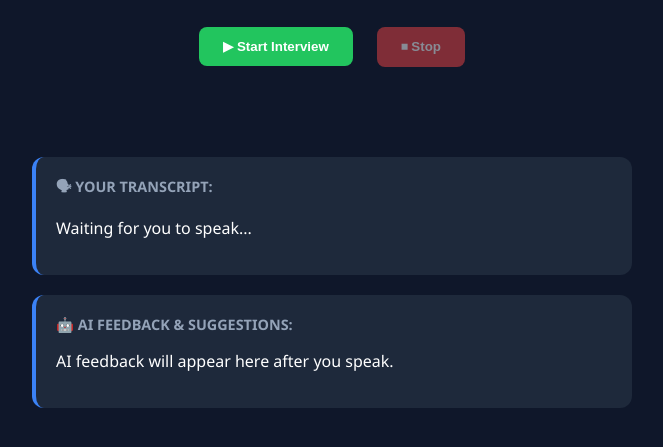
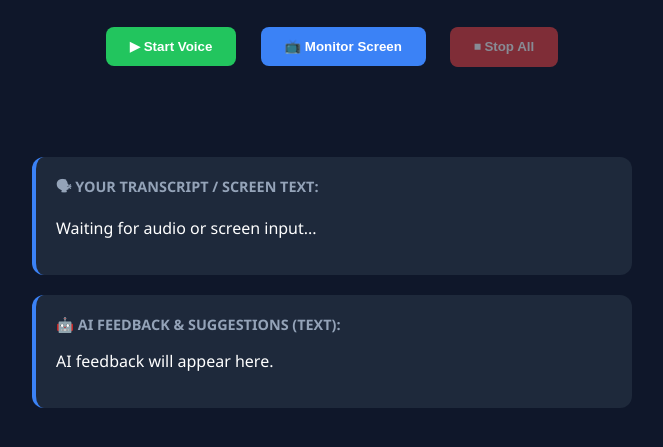
Before and after one commit to Dans3101/Danscom-Ai-interview-Assistant, a website: page index.html in a window 1280 px wide. Shown: the part 261-708 px from the top of the page, without its empty margins (308-971 px from the left). Drawn offline with Linux system fonts and the light colour scheme.

Commit message:
Update index.html

```diff
--- a/index.html
+++ b/index.html
@@ -2,7 +2,7 @@
 <html lang="en">
 <head>
   <meta charset="UTF-8">
-  <meta name="viewport" content="width=device-width, initial-scale=1.0">
+  <meta name="viewport" content="width=device-width, initial-scale=1.0, maximum-scale=1.0, user-scalable=no">
   <title>Danscom AI Interview Assistant</title>
   <link rel="stylesheet" href="style.css">
 </head>
@@ -20,8 +20,9 @@
   </div>
 
   <div class="controls">
-    <button id="startBtn">▶ Start Interview</button>
-    <button id="stopBtn" disabled>⏹ Stop</button>
+    <button id="startBtn">▶ Start Voice</button>
+    <button id="screenBtn" style="background: #3b82f6; color: white;">📺 Monitor Screen</button>
+    <button id="stopBtn" disabled>⏹ Stop All</button>
   </div>
 
   <div id="visualizer">
@@ -32,14 +33,16 @@
     <div class="bar"></div>
   </div>
 
+  <canvas id="snapshotCanvas" style="display:none;"></canvas>
+
   <div class="box">
-    <h3>🗣 Your Transcript:</h3>
-    <p id="question">Waiting for you to speak...</p>
+    <h3>🗣 Your Transcript / Screen Text:</h3>
+    <p id="question">Waiting for audio or screen input...</p>
   </div>
 
   <div class="box">
-    <h3>🤖 AI Feedback & Suggestions:</h3>
-    <p id="answer">AI feedback will appear here after you speak.</p>
+    <h3>🤖 AI Feedback & Suggestions (Text):</h3>
+    <p id="answer">AI feedback will appear here.</p>
   </div>
 </div>
 
```
